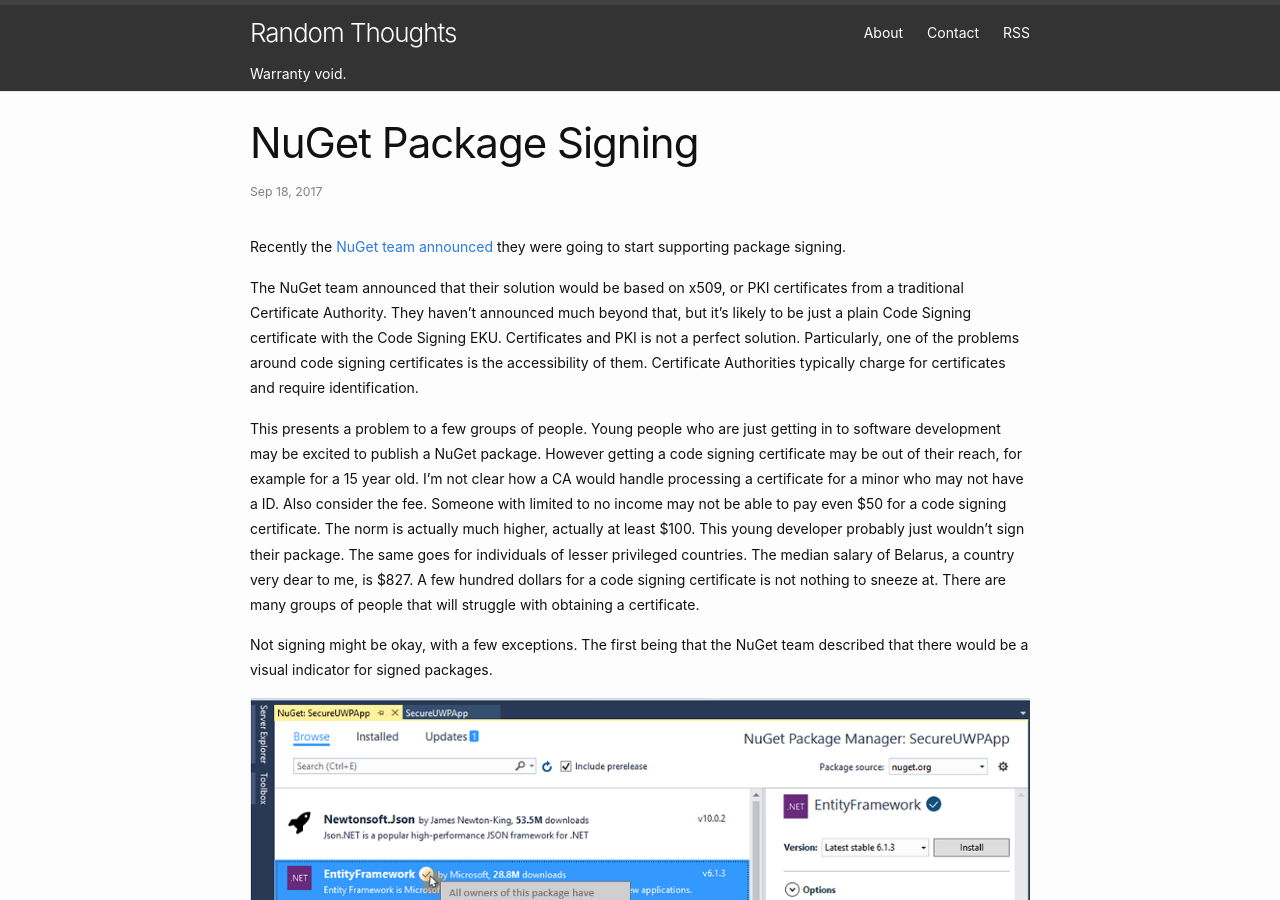
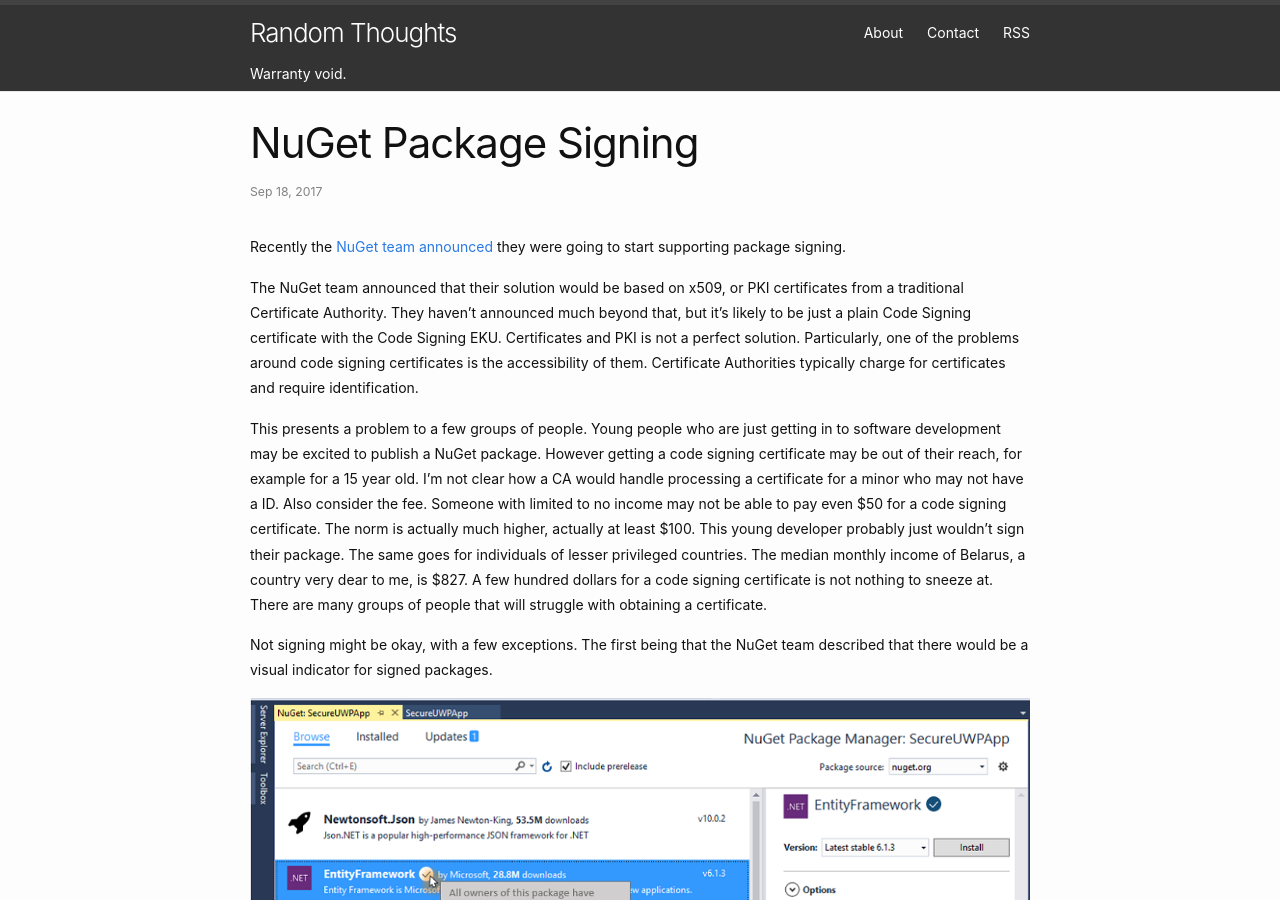
Before and after one commit to vcsjones/vcsjones.dev, a Jekyll site: the page built from _posts/2017-09-18-nuget-package-signing.md, in a window 1280 px wide and 900 px high. Built offline with Jekyll 4.4.1, drawn with Linux system fonts in a browser that asks for light colours.

Commit message:
Well technically.

```diff
--- a/_posts/2017-09-18-nuget-package-signing.md
+++ b/_posts/2017-09-18-nuget-package-signing.md
@@ -24,7 +24,7 @@
 with limited to no income may not be able to pay even $50 for a code signing
 certificate. The norm is actually much higher, actually at least $100. This
 young developer probably just wouldn't sign their package. The same goes for
-individuals of lesser privileged countries. The median salary of Belarus, a
+individuals of lesser privileged countries. The median monthly income of Belarus, a
 country very dear to me, is $827. A few hundred dollars for a code signing
 certificate is not nothing to sneeze at. There are many groups of people that
 will struggle with obtaining a certificate.
```
